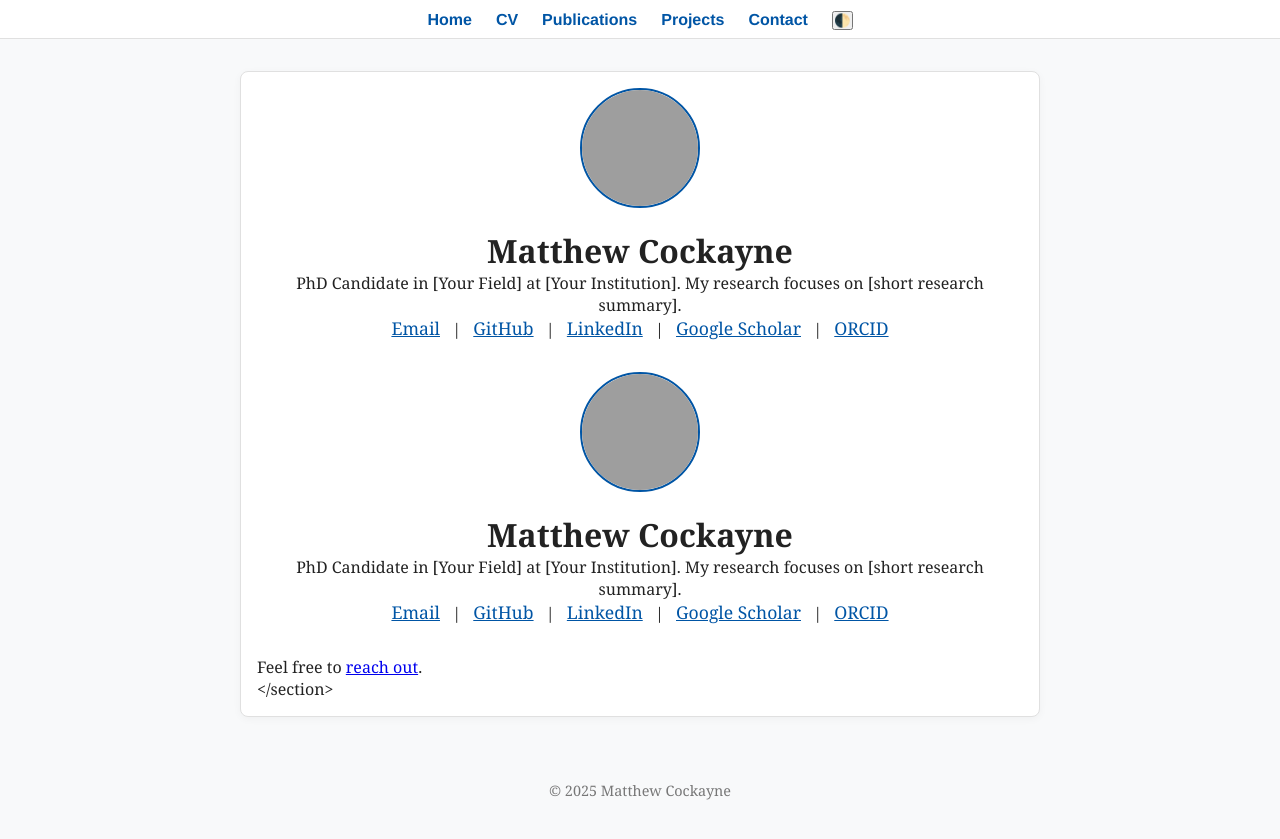
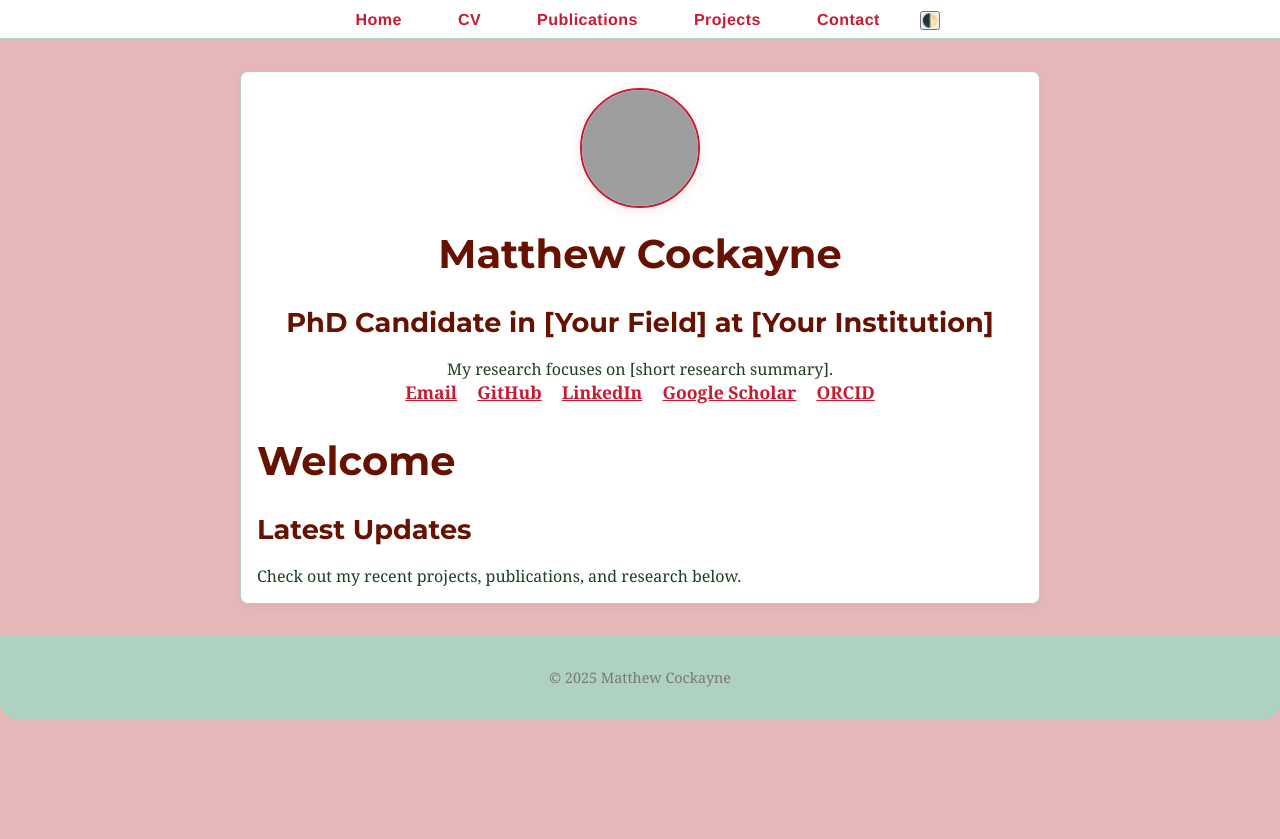
Before and after one commit to Matt-Cockayne/matt-cockayne.github.io, a Jekyll site: the page built from index.md, in a window 1280 px wide. Shown: the top 839 px of the page. Built offline with Jekyll 4.4.1, drawn with Linux system fonts in a browser that asks for light colours; grey boxes are pictures that could not be loaded.

Commit message:
academic style

```diff
--- a/_layouts/home.html
+++ b/_layouts/home.html
@@ -5,24 +5,28 @@
     <meta name="viewport" content="width=device-width, initial-scale=1.0">
     <title>{{ page.title }} | {{ site.title }}</title>
     <link rel="stylesheet" href="/assets/styles.css">
+    <link href="https://fonts.googleapis.com/css?family=Montserrat:700,400&display=swap" rel="stylesheet">
     {% seo %}
 </head>
 <body>
     {% include nav.html %}
     <main class="container">
-        <div class="profile-intro">
+        <section class="profile-intro">
             <img src="{{ site.photo }}" alt="Matthew Cockayne" class="profile-photo" />
             <h1>Matthew Cockayne</h1>
-            <p>PhD Candidate in [Your Field] at [Your Institution]. My research focuses on [short research summary].</p>
+            <h2>PhD Candidate in [Your Field] at [Your Institution]</h2>
+            <p class="bio">My research focuses on [short research summary].</p>
             <div class="contact-links">
-                <a href="mailto:{{ site.email }}">Email</a> |
-                <a href="https://github.com/{{ site.github_username }}">GitHub</a> |
-                <a href="{{ site.linkedin }}">LinkedIn</a> |
-                <a href="{{ site.google_scholar }}">Google Scholar</a> |
+                <a href="mailto:{{ site.email }}">Email</a>
+                <a href="https://github.com/{{ site.github_username }}">GitHub</a>
+                <a href="{{ site.linkedin }}">LinkedIn</a>
+                <a href="{{ site.google_scholar }}">Google Scholar</a>
                 <a href="{{ site.orcid }}">ORCID</a>
             </div>
-        </div>
-        {{ content }}
+        </section>
+        <section class="main-content">
+            {{ content }}
+        </section>
     </main>
     <footer>
         <p>&copy; {{ "now" | date: "%Y" }} {{ site.title }}</p>
--- a/assets/styles.css
+++ b/assets/styles.css
@@ -1,13 +1,158 @@
 /* Unified :root block */
+/* Custom color palette */
 :root {
-  --bg: #f8f9fa;
-  --text: #222;
-  --accent: #0055a5;
+  --bg: #E6B7B9;
+  --text: #1F3E22;
+  --accent: #C61B31;
   --card: #fff;
-  --border: #e0e0e0;
-  --primary: #1e1e2f;
-  --font-main: 'Montserrat', sans-serif;
+  --border: #AFD1C2;
+  --primary: #671201;
+  --secondary: #DB3A31;
+  --tertiary: #DF5C56;
+  --highlight: #709654;
+  --dark: #3B5D37;
+  --font-main: 'Montserrat', 'Georgia', serif;
   --font-mono: 'Roboto Mono', monospace;
+}
+[data-theme="dark"] {
+  --bg: #1F3E22;
+  --text: #E6B7B9;
+  --accent: #DB3A31;
+  --card: #3B5D37;
+  --border: #709654;
+}
+body {
+  font-family: var(--font-main);
+  background: var(--bg);
+  color: var(--text);
+  margin: 0;
+  padding: 0;
+  transition: background 0.3s, color 0.3s;
+}
+.container {
+  max-width: 900px;
+  margin: 3rem auto;
+  padding: 2rem;
+  background: var(--card);
+  border-radius: 16px;
+  box-shadow: 0 4px 24px rgba(103,18,1,0.08);
+  border: 2px solid var(--border);
+}
+.navbar {
+  background: var(--card);
+  border-bottom: 2px solid var(--border);
+  padding: 1rem 0;
+  margin-bottom: 2rem;
+}
+.navbar ul {
+  list-style: none;
+  display: flex;
+  gap: 2rem;
+  justify-content: center;
+  align-items: center;
+  margin: 0;
+  padding: 0;
+}
+.navbar a {
+  text-decoration: none;
+  color: var(--accent);
+  font-family: var(--font-main);
+  font-weight: 700;
+  font-size: 1.1rem;
+  letter-spacing: 0.03em;
+  padding: 0.5em 1em;
+  border-radius: 6px;
+  transition: background 0.2s, color 0.2s;
+}
+.navbar a:hover {
+  background: var(--accent);
+  color: #fff;
+}
+.profile-intro {
+  text-align: center;
+  margin-bottom: 2.5rem;
+}
+.profile-photo {
+  width: 140px;
+  height: 140px;
+  border-radius: 50%;
+  object-fit: cover;
+  margin-bottom: 1.2rem;
+  border: 4px solid var(--accent);
+  box-shadow: 0 2px 12px rgba(198,27,49,0.12);
+}
+.contact-links a {
+  color: var(--secondary);
+  margin: 0 0.7rem;
+  font-size: 1.15rem;
+  font-weight: 600;
+  transition: color 0.2s;
+}
+.contact-links a:hover {
+  color: var(--highlight);
+}
+.pub-list, .project-list {
+  padding-left: 0;
+  list-style: none;
+}
+.pub-list li, .project-list li {
+  margin-bottom: 1.5rem;
+  padding: 1.2rem;
+  background: var(--card);
+  border-radius: 10px;
+  border: 2px solid var(--border);
+  box-shadow: 0 2px 8px rgba(175,209,194,0.08);
+}
+.tags {
+  font-size: 0.95em;
+  color: var(--accent);
+  margin-left: 0.5em;
+}
+h1, h2, h3 {
+  font-family: var(--font-main);
+  color: var(--primary);
+  margin-bottom: 0.7em;
+}
+h1 {
+  font-size: 2.5rem;
+}
+h2 {
+  font-size: 1.7rem;
+}
+h3 {
+  font-size: 1.3rem;
+}
+a {
+  color: var(--accent);
+  transition: color 0.2s;
+}
+a:hover {
+  color: var(--highlight);
+}
+footer {
+  text-align: center;
+  padding: 2rem 0;
+  font-size: 1rem;
+  color: var(--dark);
+  background: var(--border);
+  border-radius: 0 0 16px 16px;
+  margin-top: 2rem;
+}
+@media (max-width: 700px) {
+  .container {
+    padding: 1rem;
+    margin: 1rem;
+  }
+  .navbar ul {
+    flex-direction: column;
+    gap: 0.7rem;
+  }
+  h1 {
+    font-size: 2rem;
+  }
+  h2 {
+    font-size: 1.2rem;
+  }
 }
 
 * {
--- a/index.md
+++ b/index.md
@@ -3,17 +3,10 @@ layout: home
 title: "Matthew Cockayne"
 ---
 
-<div class="profile-intro">
-   <img src="/assets/images/profile.jpg" alt="Matthew Cockayne" class="profile-photo" />
-   <h1>Matthew Cockayne</h1>
-   <p>PhD Candidate in [Your Field] at [Your Institution]. My research focuses on [short research summary].</p>
-   <div class="contact-links">
-      <a href="mailto:your.email@university.edu">Email</a> |
-      <a href="https://github.com/Matt-Cockayne">GitHub</a> |
-      <a href="https://www.linkedin.com/in/your-linkedin/">LinkedIn</a> |
-      <a href="https://scholar.google.com/citations?user=your-id">Google Scholar</a> |
-      <a href="https://orcid.org/your-orcid">ORCID</a>
-   </div>
-</div>
-   <p>Feel free to <a href="/contact/">reach out</a>.</p>
-</section>
+# Welcome
+
+<!-- The hero section is now in the layout. Add any homepage content below. -->
+
+## Latest Updates
+
+Check out my recent projects, publications, and research below.
```
Also changed, not shown: _layouts/default.html (+15 -30 lines), _layouts/page.html (+7 -1 lines).
